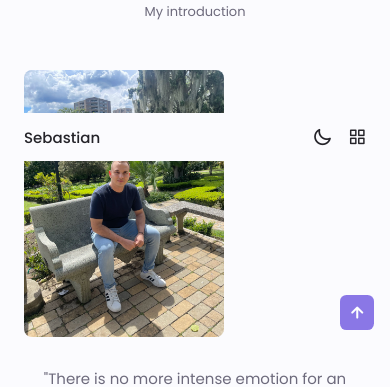
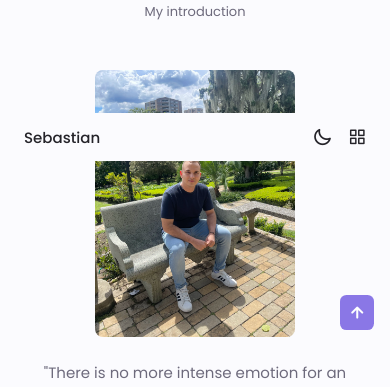
Before and after one commit to Jhonsebastianas/portafolio, a Next.js app: page / in a window 390 px wide. Shown: the part 683-1070 px from the top of the page. Built offline with nearby package versions, Linux system fonts and the light colour scheme.

Commit message:
fix image responsive

```diff
--- a/src/components/sections/AboutNew.jsx
+++ b/src/components/sections/AboutNew.jsx
@@ -2,7 +2,6 @@ import React from 'react';
 import StyledComponents from 'styled-components';
 import Button from '@components/commons/button';
 import moment from 'moment/moment';
-import { LazyLoadImage } from 'react-lazy-load-image-component';
 
 const StyledAboutContainer = StyledComponents.div`
     .about__img {
@@ -55,12 +54,7 @@ const About = () => {
             <h2 className="section__title">About Me</h2>
             <span className="section__subtitle">My introduction</span>
             <StyledAboutContainer className="about__container container grid">
-                <LazyLoadImage
-                    className="about__img"
-                    effect="blur"
-                    alt={"sebastian_img"}
-                    src={"images/about_2.webp"}
-                />
+                <img src="images/about_2.webp" alt="sebastian_img" className="about__img" />
                 <div className="about__data">
                     <p className="about__description">
                         "There is no more intense emotion for an inventor than to see one of his creations work..." - Nikola Tesla
```
